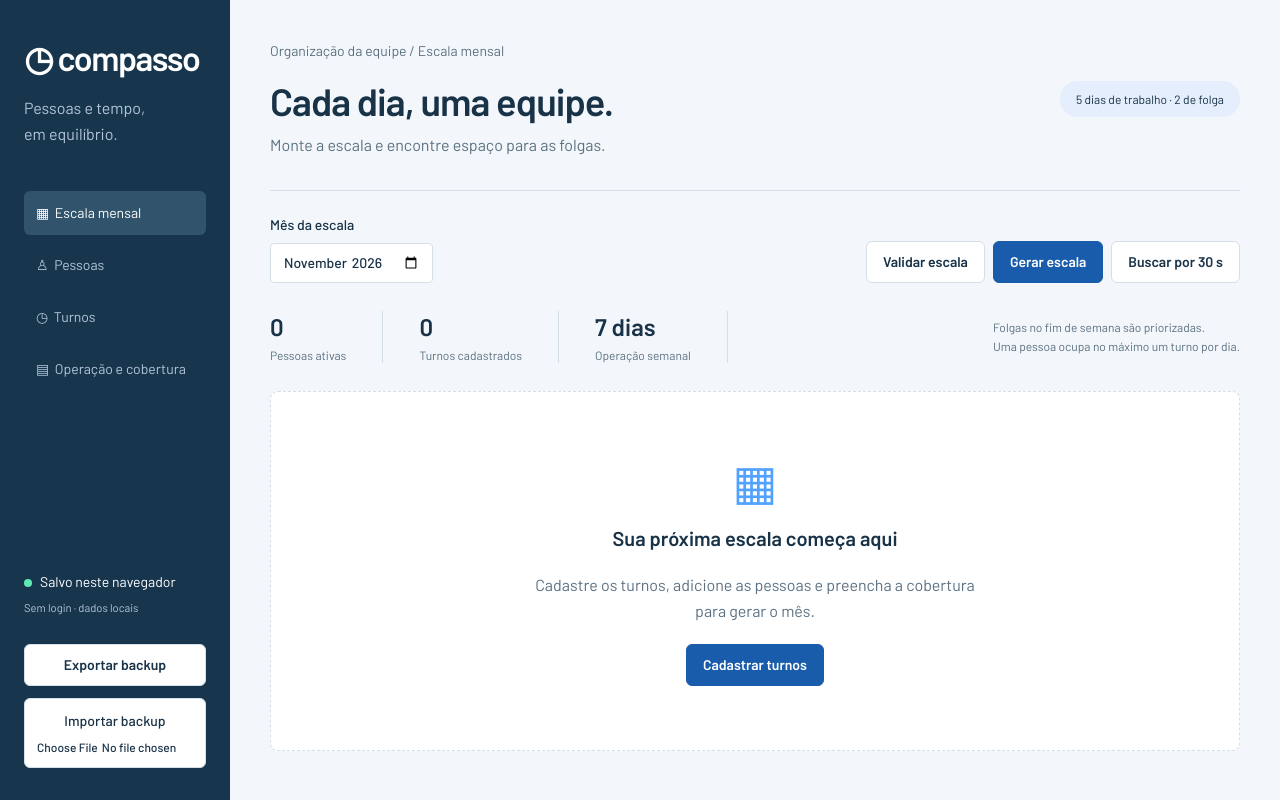
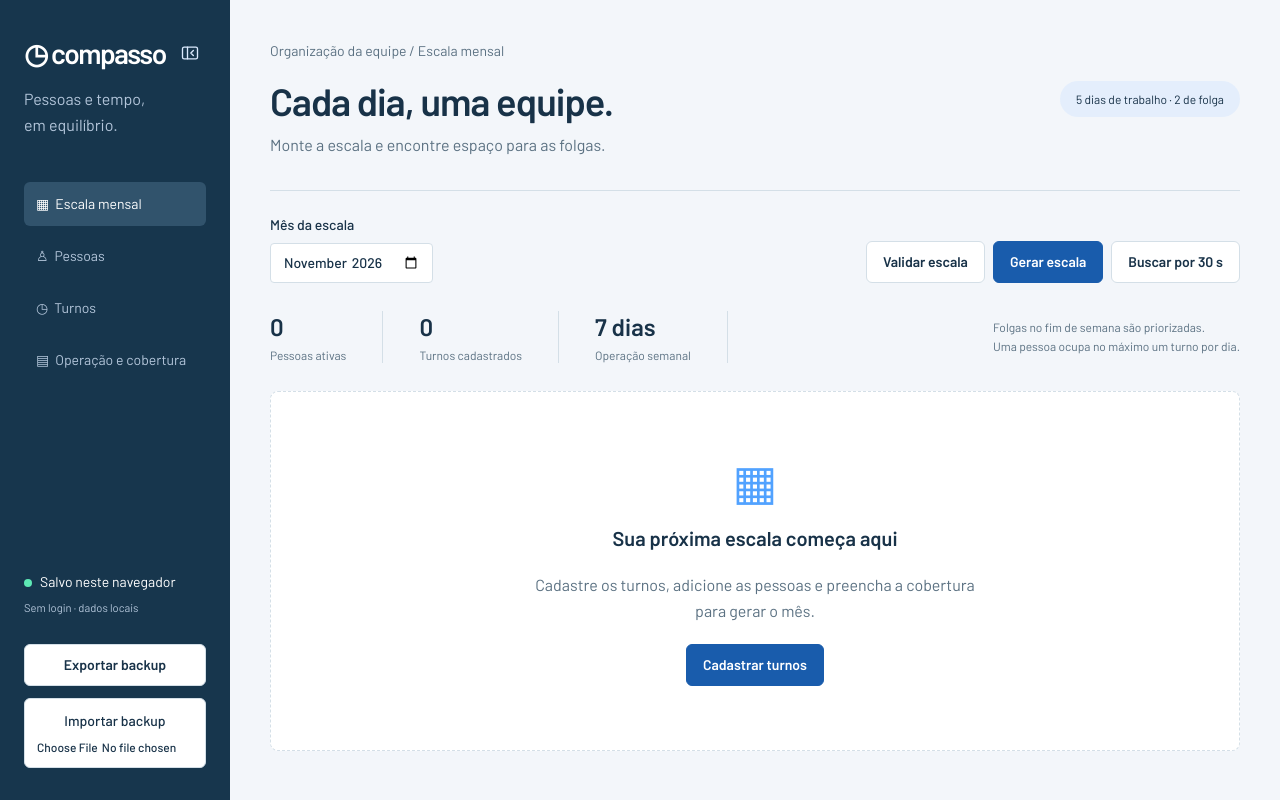
Before and after one commit to muritadb/escala, a React (Vite) app: page / in a window 1280 px wide. Built offline with nearby package versions, Linux system fonts and the light colour scheme.

Commit message:
feat: recolher a barra lateral no desktop

```diff
--- a/src/components/AppLayout.tsx
+++ b/src/components/AppLayout.tsx
@@ -1,4 +1,4 @@
-import type { ReactNode } from "react";
+import { useState, type ReactNode } from "react";
 import { useApp } from "../app/AppContext";
 import type { Tab } from "../domain/types";
 import { downloadBackup, readBackup } from "../infrastructure/backup";
@@ -44,6 +44,12 @@ const pages: {
 export function AppLayout({ children }: { children: ReactNode }) {
   const { state, dispatch, confirm, busy } = useApp(),
     page = pages.find((p) => p.id === state.tab)!;
+  const [collapsed, setCollapsed] = useState(false);
+  const compactText = collapsed ? "md:sr-only" : "";
+  const toggleLabel = collapsed
+    ? "Expandir barra lateral"
+    : "Recolher barra lateral";
+
   async function navigate(tab: Tab) {
     if (busy || tab === state.tab) return;
     if (
@@ -54,62 +60,151 @@ export function AppLayout({ children }: { children: ReactNode }) {
     dispatch({ type: "tab", tab });
   }
   return (
-    <div className="min-h-screen md:flex">
-      <aside className="flex flex-col gap-3 bg-sidebar p-5 text-white md:fixed md:inset-y-0 md:w-[230px] md:px-6 md:py-8">
-        <a className="text-[34px] font-semibold tracking-[-1.5px]" href="#">
-          ◷ compasso
-        </a>
-        <p className="mb-8 hidden text-blue-100/80 md:block">
+    <div
+      className={
+        "min-h-screen md:flex " +
+        (collapsed ? "[--sidebar-width:72px]" : "[--sidebar-width:230px]")
+      }
+    >
+      <aside
+        className={
+          "flex flex-col gap-3 bg-sidebar p-5 text-white md:fixed md:inset-y-0 md:w-(--sidebar-width) md:py-8 " +
+          (collapsed ? "md:px-3" : "md:px-6")
+        }
+      >
+        <div
+          className={
+            "flex items-center justify-between gap-2 " +
+            (collapsed ? "md:flex-col" : "")
+          }
+        >
+          <a
+            className="flex items-center gap-1 whitespace-nowrap text-[28px] font-semibold tracking-[-1.5px]"
+            href="#"
+            aria-label="Compasso"
+          >
+            <span aria-hidden="true">◷</span>
+            <span className={compactText}>compasso</span>
+          </a>
+          <button
+            type="button"
+            aria-controls="sidebar-navigation"
+            aria-expanded={!collapsed}
+            aria-label={toggleLabel}
+            title={toggleLabel}
+            onClick={() => setCollapsed((current) => !current)}
+            className="hidden size-8 shrink-0 place-items-center rounded-md text-blue-100 hover:bg-[#31536c] focus-visible:outline-blue-200 md:grid"
+          >
+            <svg
+              aria-hidden="true"
+              className="size-5"
+              viewBox="0 0 24 24"
+              fill="none"
+              stroke="currentColor"
+              strokeWidth="1.6"
+              strokeLinecap="round"
+              strokeLinejoin="round"
+            >
+              <rect x="3" y="5" width="18" height="14" rx="2" />
+              <path d="M9 5v14" />
+              <path d={collapsed ? "m13 9 3 3-3 3" : "m16 9-3 3 3 3"} />
+            </svg>
+          </button>
+        </div>
+        <p
+          className={
+            "mb-8 hidden text-blue-100/80 " + (collapsed ? "" : "md:block")
+          }
+        >
           Pessoas e tempo,
           <br />
           em equilíbrio.
         </p>
         <nav
+          id="sidebar-navigation"
           aria-label="Navegação principal"
-          className="flex gap-2 overflow-x-auto md:grid"
+          className="flex gap-2 overflow-x-auto md:grid md:overflow-visible"
         >
           {pages.map((p) => (
             <button
               key={p.id}
               disabled={busy}
+              title={p.name}
               aria-current={state.tab === p.id ? "page" : undefined}
               onClick={() => void navigate(p.id)}
               className={
-                "whitespace-nowrap rounded-md px-3 py-3 text-left text-sm hover:bg-[#31536c] " +
+                "flex items-center gap-1.5 whitespace-nowrap rounded-md px-3 py-3 text-left text-sm hover:bg-[#31536c] focus-visible:outline-blue-200 " +
+                (collapsed ? "md:justify-center md:px-0 md:text-lg " : "") +
                 (state.tab === p.id
                   ? "bg-[#31536c] text-white"
                   : "text-blue-100/80")
               }
             >
-              <span aria-hidden="true">{p.icon}</span> &nbsp;{p.name}
+              <span aria-hidden="true">{p.icon}</span>
+              <span className={compactText}>{p.name}</span>
             </button>
           ))}
         </nav>
-        <div className="mt-auto hidden pt-8 text-sm md:block">
+        <div
+          className={
+            "mt-auto hidden pt-8 text-sm md:block " +
+            (collapsed ? "md:text-center" : "")
+          }
+          title={
+            state.storageError
+              ? "Armazenamento indisponível"
+              : "Salvo neste navegador"
+          }
+        >
           <span
             className={
-              "mr-2 inline-block size-2 rounded-full " +
+              "inline-block size-2 rounded-full " +
+              (collapsed ? "" : "mr-2 ") +
               (state.storageError ? "bg-amber-300" : "bg-emerald-300")
             }
           />
-          {state.storageError
-            ? "Armazenamento indisponível"
-            : "Salvo neste navegador"}
-          <small className="mt-2 mb-4 block text-blue-100/80">
+          <span className={compactText}>
+            {state.storageError
+              ? "Armazenamento indisponível"
+              : "Salvo neste navegador"}
+          </span>
+          <small className={"mt-2 mb-4 block text-blue-100/80 " + compactText}>
             Sem login · dados locais
           </small>
         </div>
-        <button className={button} onClick={() => downloadBackup(state.data)}>
-          Exportar backup
+        <button
+          className={button + (collapsed ? " md:p-2 md:text-lg" : "")}
+          title="Exportar backup"
+          onClick={() => downloadBackup(state.data)}
+        >
+          <span className={compactText}>Exportar backup</span>
+          {collapsed && (
+            <span aria-hidden="true" className="hidden md:inline">
+              ⤓
+            </span>
+          )}
         </button>
-        <label className="rounded-md border border-line bg-white p-3 text-center text-ink">
-          Importar backup
+        <label
+          className={
+            "rounded-md border border-line bg-white p-3 text-center text-ink " +
+            (collapsed
+              ? "md:cursor-pointer md:p-2 md:text-lg md:focus-within:outline-2 md:focus-within:outline-offset-2 md:focus-within:outline-blue-200"
+              : "")
+          }
+          title="Importar backup"
+        >
+          <span className={compactText}>Importar backup</span>
+          {collapsed && (
+            <span aria-hidden="true" className="hidden md:inline">
+              ⤒
+            </span>
+          )}
           <input
             aria-label="Importar backup"
             type="file"
             disabled={busy}
             accept=".json,application/json"
-            className="max-w-full text-xs"
+            className={"max-w-full text-xs " + compactText}
             onChange={async (event) => {
               const file = event.target.files?.[0];
               event.target.value = "";
@@ -144,7 +239,7 @@ export function AppLayout({ children }: { children: ReactNode }) {
           />
         </label>
       </aside>
-      <main className="w-full p-4 md:ml-[230px] md:w-[calc(100%-230px)] md:p-7 xl:p-10">
+      <main className="w-full p-4 md:ml-(--sidebar-width) md:w-[calc(100%-var(--sidebar-width))] md:p-7 xl:p-10">
         <header className="mb-8 flex flex-col justify-between gap-5 xl:flex-row xl:items-center">
           <div>
             <p className="text-sm text-muted">
```
Also changed, not shown: 1 other file (tests, documents, lock files or other folders).
